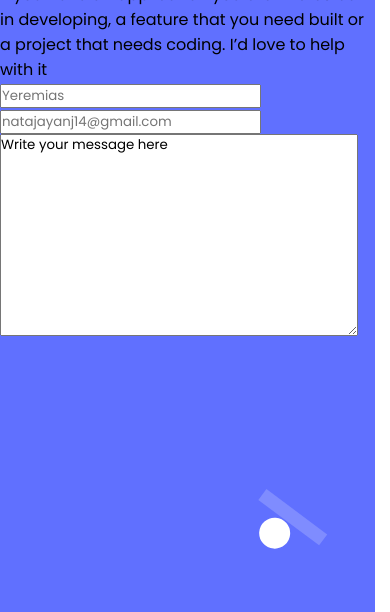
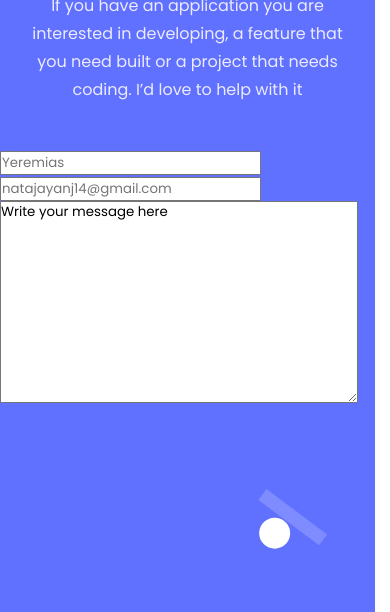
Before and after one commit to alphayowakarindi/My-Portfolio, a website: page index.html in a window 390 px wide. Shown: the part 287-899 px from the top of the page. Drawn offline with Linux system fonts and the light colour scheme.

Commit message:
Add style to the paragraph

```diff
--- a/style.css
+++ b/style.css
@@ -415,4 +415,14 @@ body {
     text-align: center;
     color: #fff;
   }
+
+  #footer p {
+    font-size: normal;
+    font-weight: 400;
+    line-height: 28px;
+    color: #ebebff;
+    width: 327px;
+    margin: 10px auto 45px auto;
+    text-align: center;
+  }
 }
```
